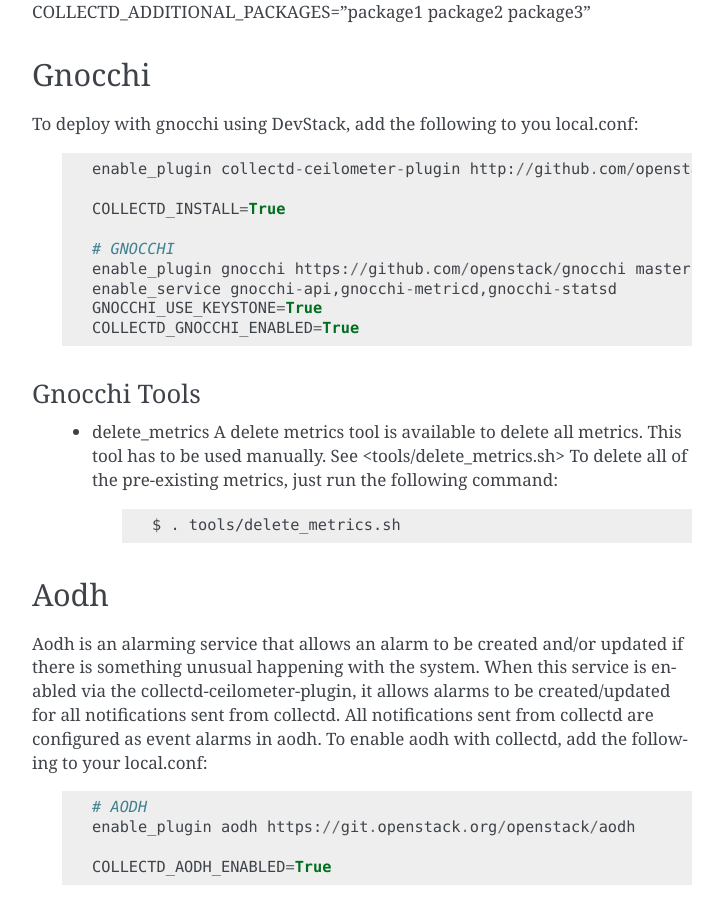
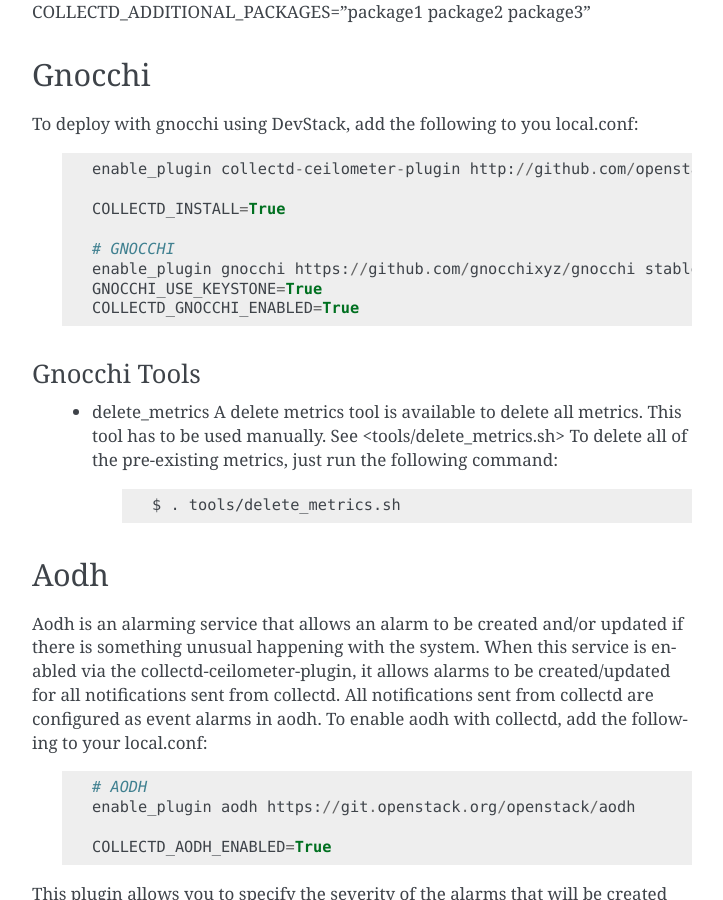
Before and after one commit to openstack-archive/collectd-openstack-plugins, a Sphinx documentation site: the page built from doc/source/devstackGSG.rst, in a window 1280 px wide and 900 px high, scrolled down 2149 px. Shown: the whole window, without its empty margins (388-1111 px from the left). Built offline with Sphinx 7.4.7, drawn with Linux system fonts in a browser that asks for light colours.

Commit message:
Gnocchi documentation update with correct URL.
Updated outdated URL for Gnocchi github repo.
Closes-Bug: #1746095

Change-Id: I7e31406962de21815b48fffd3a421216ea34126c

```diff
--- a/doc/source/devstackGSG.rst
+++ b/doc/source/devstackGSG.rst
@@ -143,8 +143,7 @@
       COLLECTD_INSTALL=True
 
       # GNOCCHI
-      enable_plugin gnocchi https://github.com/openstack/gnocchi master
-      enable_service gnocchi-api,gnocchi-metricd,gnocchi-statsd
+      enable_plugin gnocchi https://github.com/gnocchixyz/gnocchi stable/3.1
       GNOCCHI_USE_KEYSTONE=True
       COLLECTD_GNOCCHI_ENABLED=True
 
```
Also changed, not shown: 1 other file.
